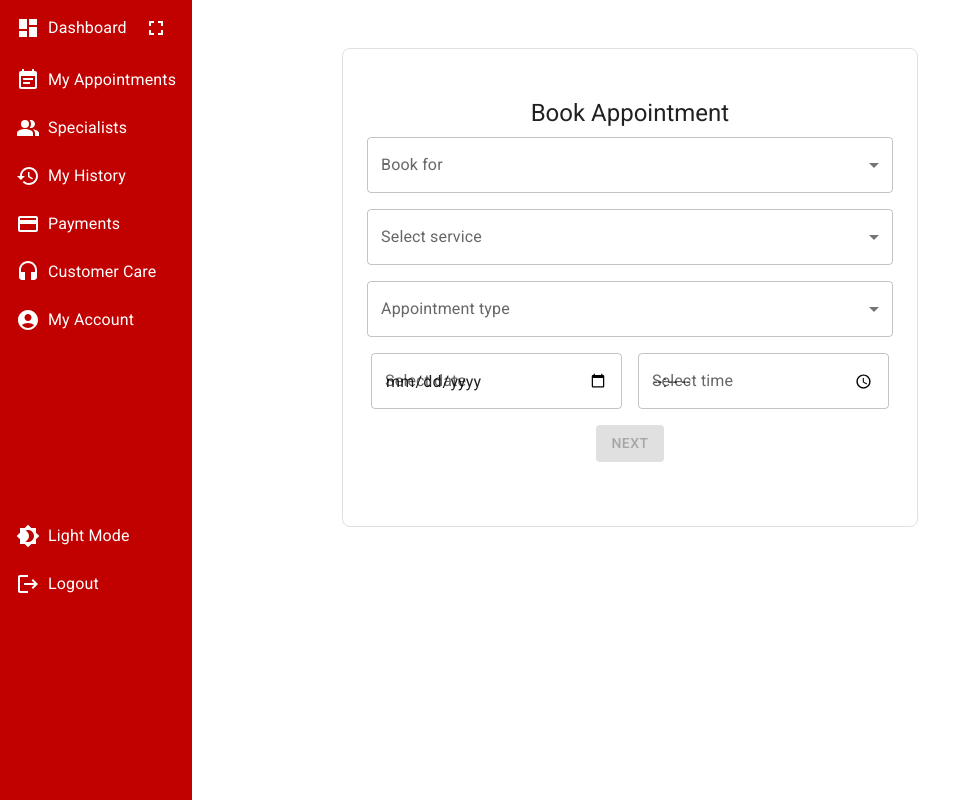
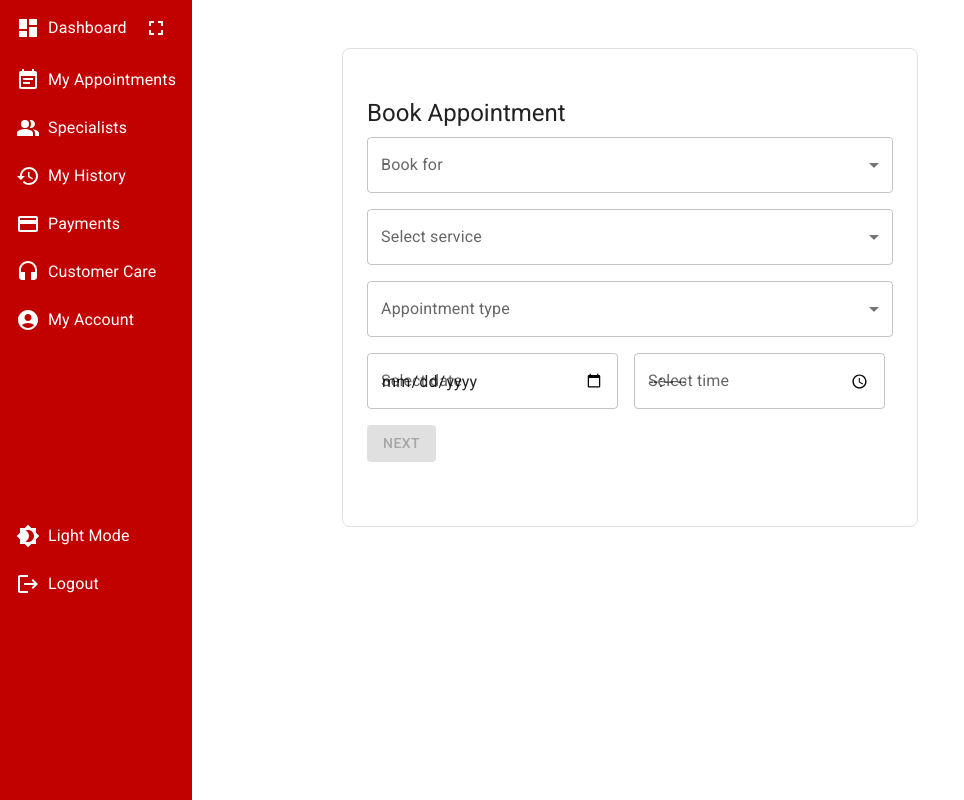
Before and after one commit to Equity-Afya/client-frontend, a React (Vite) app: page /book-appointment in a window 1280 px wide. Shown: the whole page, without its empty margins (0-964 px from the left). Built offline with nearby package versions, Linux system fonts and the light colour scheme.

Commit message:
First Booking page

```diff
--- a/src/components/Booking/BookingForm.jsx
+++ b/src/components/Booking/BookingForm.jsx
@@ -37,7 +37,7 @@ const BookingForm = ({ onNext }) => {
         borderColor: "grey.300",
         borderRadius: 2,
         overflow: "hidden", // Set overflow to hidden
-        textAlign: "center", // Center align text
+
       }}
     >
       <Typography variant="h5" gutterBottom>
@@ -116,7 +116,7 @@ const BookingForm = ({ onNext }) => {
           mb: 2,
           backgroundColor: "#C00010",
           "&:hover": { backgroundColor: "#800008" },
-        }} // Change color to #C00010
+        }}
       >
         {loading ? <CircularProgress size={24} /> : "Next"}
       </Button>
--- a/src/pages/BookAppointmentPage.jsx
+++ b/src/pages/BookAppointmentPage.jsx
@@ -2,6 +2,8 @@ import React from 'react'
 import { Box } from '@mui/system';
 import Sidebar from '../components/SideBar/SideBar'
 import BookingForm from '../components/Booking/BookingForm';
+
+
 
 
 const BookAppointmentPage = () => {
```
